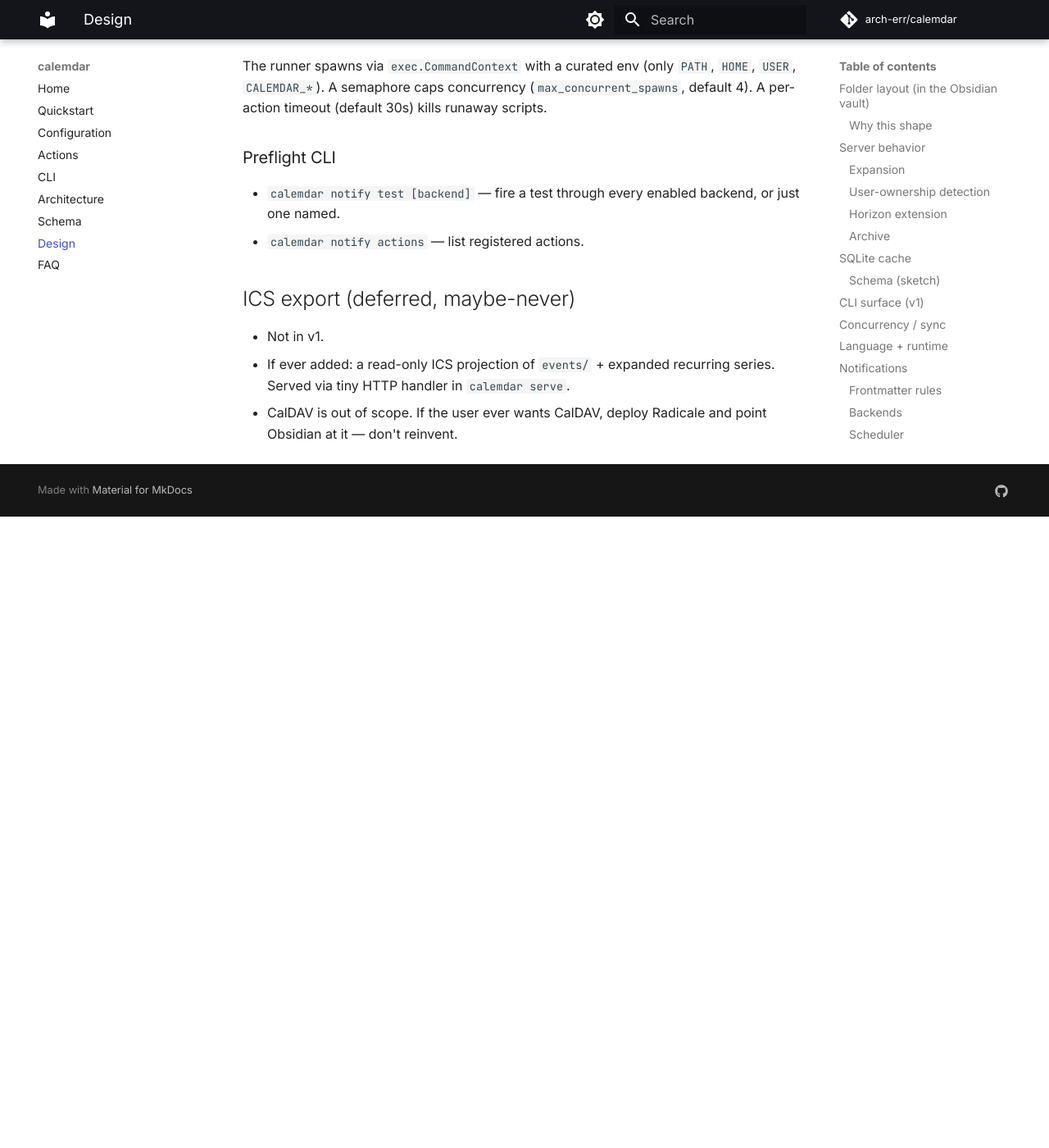
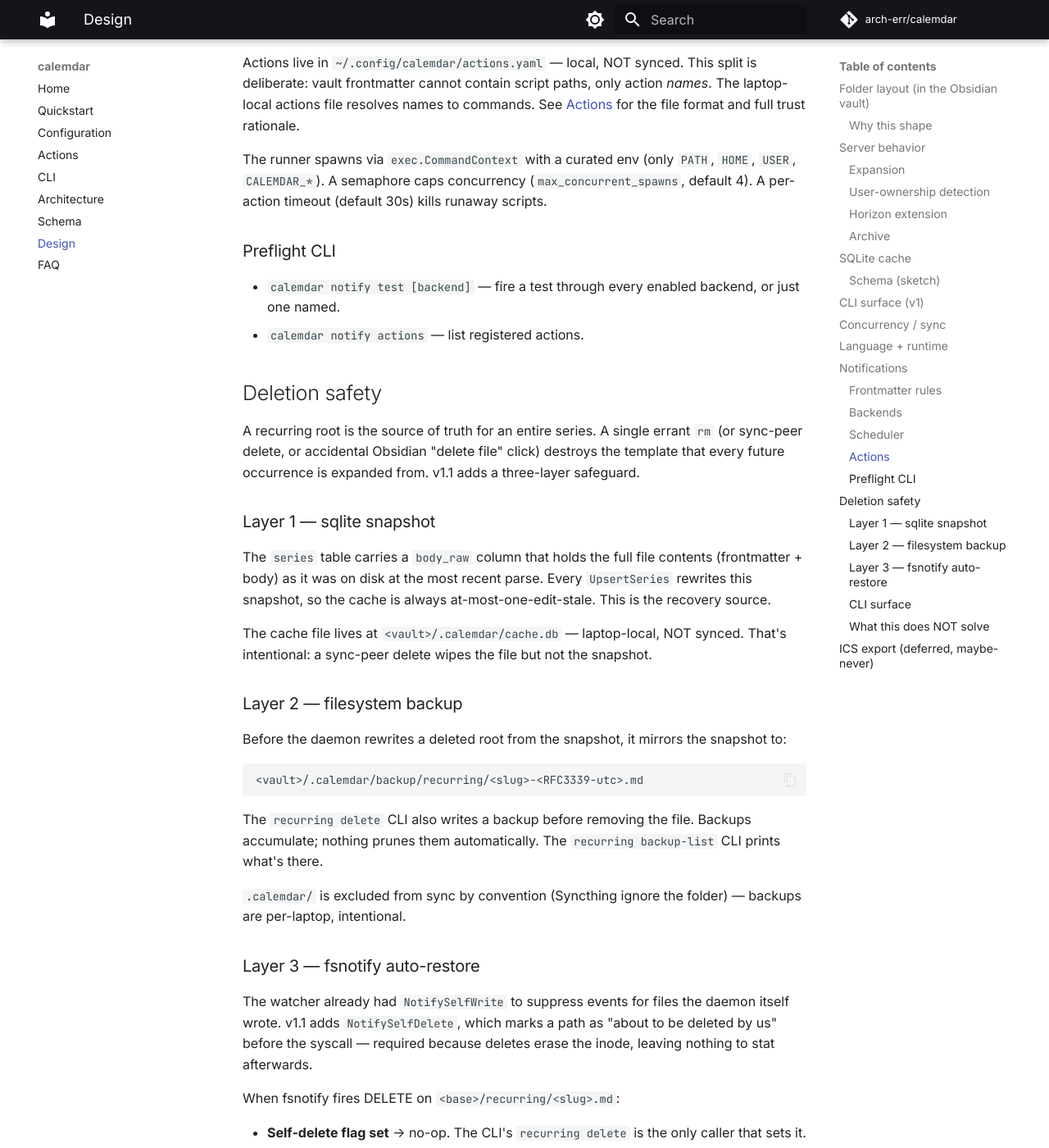
Before and after one commit to arch-err/calemdar, an MkDocs documentation site: the page built from docs/design.md, in a window 1280 px wide and 1400 px high, scrolled down 5722 px. Shown: the whole window at 82% size. Built offline with MkDocs 1.6.1 and Material for MkDocs 9.7.7, drawn with Linux system fonts in a browser that asks for light colours; comment, search, counter and statistics services are not loaded; before the commit the page ends 6352 px from its top, so only the background shows below that; some of the changed text lies outside the part shown.

Commit message:
docs: deletion safety + recurring cli reference

````diff
--- a/docs/design.md
+++ b/docs/design.md
@@ -112,7 +112,9 @@
   all_day INTEGER NOT NULL,        -- 0 or 1
   exceptions TEXT,                 -- JSON array
   root_path TEXT NOT NULL,         -- relative path for quick lookup
-  root_mtime INTEGER NOT NULL      -- unix seconds
+  root_mtime INTEGER NOT NULL,     -- unix seconds
+  body_raw TEXT                    -- full file contents (frontmatter + body)
+                                   -- snapshot for delete-safeguard auto-restore
 );
 
 CREATE TABLE occurrences (
@@ -149,6 +151,10 @@
 calemdar series list
 calemdar series show <id-or-slug>
 calemdar series except <id> <date> # add to exceptions list
+
+calemdar recurring delete <id-or-slug> [--purge-events]
+calemdar recurring restore <slug>  # from .calemdar/backup/recurring/
+calemdar recurring backup-list
 
 calemdar config path|show|init|edit
 calemdar notify test               # one-shot ntfy test push
@@ -253,6 +259,77 @@
   backend, or just one named.
 - `calemdar notify actions` — list registered actions.
 
+## Deletion safety
+
+A recurring root is the source of truth for an entire series. A single
+errant `rm` (or sync-peer delete, or accidental Obsidian "delete file"
+click) destroys the template that every future occurrence is expanded
+from. v1.1 adds a three-layer safeguard.
+
+### Layer 1 — sqlite snapshot
+
+The `series` table carries a `body_raw` column that holds the full file
+contents (frontmatter + body) as it was on disk at the most recent
+parse. Every `UpsertSeries` rewrites this snapshot, so the cache is
+always at-most-one-edit-stale. This is the recovery source.
+
+The cache file lives at `<vault>/.calemdar/cache.db` — laptop-local,
+NOT synced. That's intentional: a sync-peer delete wipes the file but
+not the snapshot.
+
+### Layer 2 — filesystem backup
+
+Before the daemon rewrites a deleted root from the snapshot, it mirrors
+the snapshot to:
+
+```
+<vault>/.calemdar/backup/recurring/<slug>-<RFC3339-utc>.md
+```
+
+The `recurring delete` CLI also writes a backup before removing the
+file. Backups accumulate; nothing prunes them automatically. The
+`recurring backup-list` CLI prints what's there.
+
+`.calemdar/` is excluded from sync by convention (Syncthing ignore the
+folder) — backups are per-laptop, intentional.
+
+### Layer 3 — fsnotify auto-restore
+
+The watcher already had `NotifySelfWrite` to suppress events for files
+the daemon itself wrote. v1.1 adds `NotifySelfDelete`, which marks a
+path as "about to be deleted by us" before the syscall — required
+because deletes erase the inode, leaving nothing to stat afterwards.
+
+When fsnotify fires DELETE on `<base>/recurring/<slug>.md`:
+
+- **Self-delete flag set** → no-op. The CLI's `recurring delete` is the
+  only caller that sets it.
+- **Flag NOT set** → external delete. Daemon logs a WARNING, mirrors
+  the sqlite snapshot to the backup dir, and rewrites the root file
+  from the snapshot. Single-shot — if the same path gets deleted again
+  immediately, fsnotify fires again and we restore again. We don't loop
+  internally and we don't try to outpace a sync conflict.
+
+### CLI surface
+
+- `calemdar recurring delete <id-or-slug> [--purge-events]` — proper
+  cleanup: backup → optional event cascade → file remove (with
+  self-delete flag) → sqlite cleanup. Past events are never touched;
+  user-owned events are preserved even with `--purge-events`.
+- `calemdar recurring restore <slug>` — re-materialises the most recent
+  backup as `recurring/<slug>.md`. Refuses to overwrite.
+- `calemdar recurring backup-list` — inventory.
+
+### What this does NOT solve
+
+- Sync conflict files in `recurring/` (`.sync-conflict-*`). Out of
+  scope; surfaced in logs already.
+- Truly out-of-band file corruption (disk error). The snapshot is
+  fresh-as-of-last-edit, so up to one edit can be lost on restore.
+- Multi-device race where two laptops both write conflicting versions
+  of the same root. v1 already specifies "only one device runs the
+  daemon"; sync resolves the rest as normal Syncthing conflicts.
+
 ## ICS export (deferred, maybe-never)
 
 - Not in v1.
````
Also changed, not shown: docs/cli.md (+39 -0 lines).
